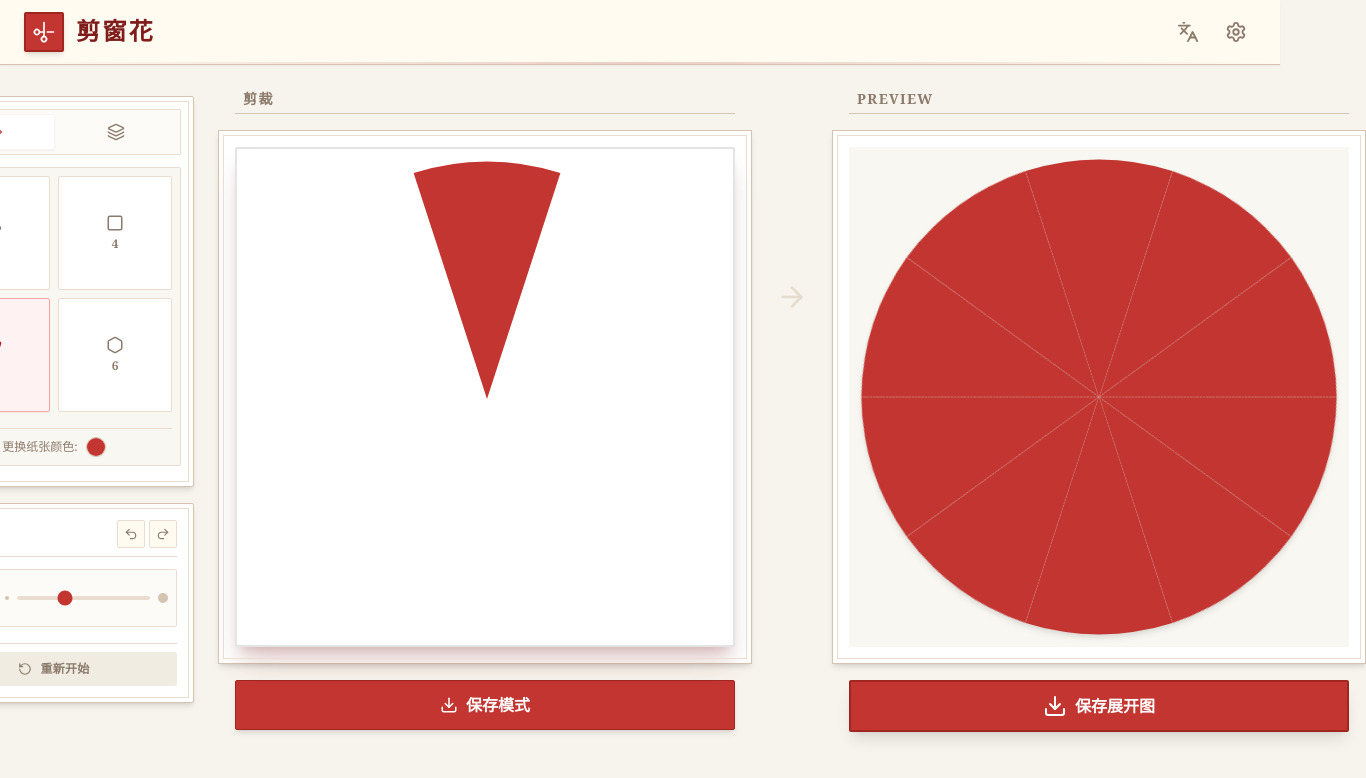
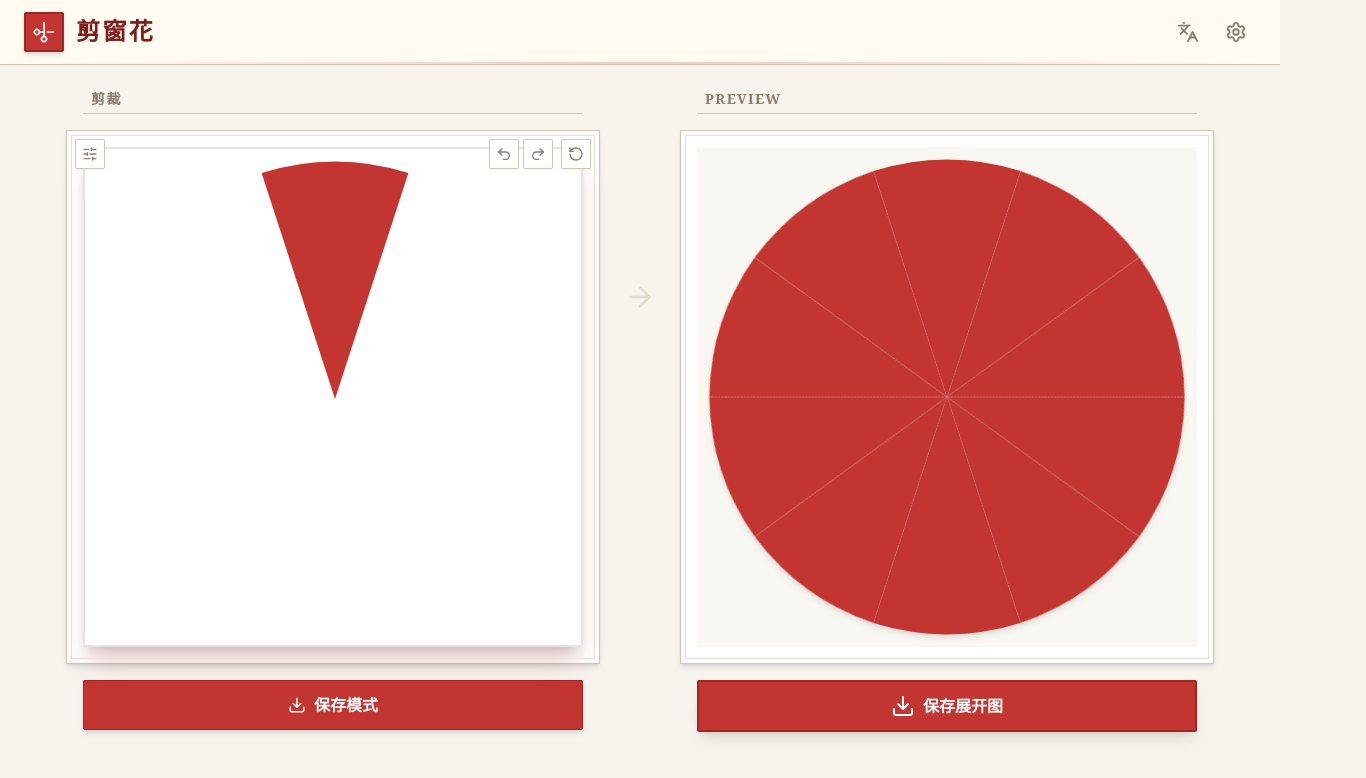
Before and after one commit to yicracks/paper_cut, a React (Vite) app: page / in a window 1280 px wide. Shown: the top 778 px of the page, 1366 px wide, since content can reach past the window. Built offline with nearby package versions, Linux system fonts and the light colour scheme.

Commit message:
UI满意版，但是有BUG，剪裁区的撤回和重做记录的是剪裁区的所有改动包括折叠，但是折叠区的逻辑是没有重做概念的，需要解决这个矛盾，取一种

```diff
--- a/App.tsx
+++ b/App.tsx
@@ -1,6 +1,6 @@
 
 import React, { useState, useRef, useEffect, useCallback } from 'react';
-import { Scissors, Settings, Languages, Download, ArrowRight, AlertTriangle } from 'lucide-react';
+import { Scissors, Settings, Languages, Download, ArrowRight, AlertTriangle, SlidersHorizontal, X, RotateCcw, Undo2, Redo2 } from 'lucide-react';
 import JianzhiCanvas, { JianzhiCanvasHandle } from './components/JianzhiCanvas';
 import Controls from './components/Controls';
 import FoldingControls from './components/FoldingControls';
@@ -10,7 +10,7 @@ import { PresetSimulation } from './utils/presetSimulation';
 import { DrawingTool, FoldDirection, FoldingMode, SimulationEngine, AppSettings, Language } from './types';
 import { saveToGallery } from './utils/db';
 import { TEXT } from './utils/i18n';
-import { SIM_SIZE, DISPLAY_MARGIN, DEFAULT_BRUSH_SIZE, DEFAULT_PAPER_COLOR } from './constants';
+import { SIM_SIZE, DISPLAY_MARGIN, DEFAULT_BRUSH_SIZE, DEFAULT_PAPER_COLOR } from './utils/constants';
 
 // Hook for responsive display size
 const useDisplaySize = (baseSize: number, margin: number = DISPLAY_MARGIN) => {
@@ -57,6 +57,9 @@ const App = () => {
     dynamicTheme: false,
     disableResetWarning: false
   });
+
+  // UI State
+  const [showCuttingSettings, setShowCuttingSettings] = useState(false);
 
   // Reset Warning State
   const [pendingResetAction, setPendingResetAction] = useState<(() => void) | null>(null);
@@ -304,12 +307,61 @@ const App = () => {
       </header>
 
       <main className="max-w-[1400px] mx-auto mt-6 px-2 md:px-4">
-        {/* Main 3-Column Layout with Top Alignment */}
+        {/* Main Layout: Cut Canvas (Center) + Preview (Right) */}
         <div className="flex flex-col xl:flex-row items-start justify-center gap-6">
 
-            {/* COLUMN 1: Folding Controls + Tools */}
-            <div className="w-full xl:w-auto xl:sticky xl:top-24 flex flex-col gap-4">
-                 <div className="w-full max-w-[500px] xl:w-[280px] mx-auto flex flex-col gap-4">
+            {/* COLUMN 1: Drawing Canvas + Overlay Controls */}
+            <div className="flex flex-col gap-4 items-center w-full xl:w-auto">
+                 <div className="flex items-center justify-between w-full max-w-[500px] px-2 border-b border-[#d4c4b0] pb-1">
+                     <span className="text-sm font-bold text-[#8c7b6c] font-serif tracking-widest">{t.step_cut}</span>
+                </div>
+
+                <div className="relative inline-block p-4 bg-white border border-[#d4c4b0] shadow-md z-10 chinese-card">
+                    {/* Settings Toggle Button */}
+                    <button
+                        onClick={() => setShowCuttingSettings(!showCuttingSettings)}
+                        className="absolute top-2 left-2 z-30 p-1.5 bg-white/90 border border-[#d4c4b0] rounded-sm text-[#8c7b6c] hover:text-[#C23531] hover:border-[#C23531] shadow-sm transition-all"
+                        title={t.cuttingSettings}
+                    >
+                        <SlidersHorizontal size={16} />
+                    </button>
+
+                    {/* History Actions (Top Right of Canvas) */}
+                    <div className="absolute top-2 right-2 z-30 flex gap-1">
+                        <button
+                            onClick={() => { canvasRef.current?.undo(); updatePreview(); }}
+                            className="p-1.5 bg-white/90 border border-[#d4c4b0] rounded-sm text-[#8c7b6c] hover:text-[#C23531] hover:border-[#C23531] shadow-sm transition-all"
+                            title={t.undo}
+                        >
+                            <Undo2 size={16} />
+                        </button>
+                        <button
+                            onClick={() => { canvasRef.current?.redo(); updatePreview(); }}
+                            className="p-1.5 bg-white/90 border border-[#d4c4b0] rounded-sm text-[#8c7b6c] hover:text-[#C23531] hover:border-[#C23531] shadow-sm transition-all"
+                            title={t.redo}
+                        >
+                            <Redo2 size={16} />
+                        </button>
+                        <button
+                            onClick={handleResetPaper}
+                            className="p-1.5 bg-white/90 border border-[#d4c4b0] rounded-sm text-[#8c7b6c] hover:text-[#C23531] hover:border-[#C23531] shadow-sm transition-all ml-1"
+                            title={t.startOver}
+                        >
+                            <RotateCcw size={16} />
+                        </button>
+                    </div>
+
+                    {/* Settings Overlay Panel - Small, Compact, Transparent */}
+                    {showCuttingSettings && (
+                        <div className="absolute top-10 left-2 w-48 z-20 bg-white/15 backdrop-blur-[1px] border border-white/30 shadow-lg p-2 rounded-sm overflow-y-auto max-h-[85%] animate-in fade-in duration-200">
+                             <div className="flex justify-between items-center mb-2 pb-1 border-b border-white/20">
+                                <h3 className="text-[10px] font-bold text-[#5c5c5c] uppercase tracking-wide">{t.cuttingSettings}</h3>
+                                <button onClick={() => setShowCuttingSettings(false)} className="text-[#8c7b6c] hover:text-[#C23531]">
+                                    <X size={14} />
+                                </button>
+                             </div>
+
+                             <div className="flex flex-col gap-2">
                                 <FoldingControls
                                     mode={mode}
                                     onModeChange={handleModeChange}
@@ -325,28 +377,18 @@ const App = () => {
                                     themeColor={dynamicThemeColor}
                                     language={language}
                                 />
-
                                 <Controls
                                     tool={tool}
                                     onToolChange={setTool}
                                     brushSize={brushSize}
                                     onBrushSizeChange={setBrushSize}
-                        onUndo={() => { canvasRef.current?.undo(); updatePreview(); }}
-                        onRedo={() => { canvasRef.current?.redo(); updatePreview(); }}
-                        onClear={handleResetPaper}
                                     themeColor={dynamicThemeColor}
                                     language={language}
                                 />
                              </div>
                         </div>
+                    )}
 
-            {/* COLUMN 2: Drawing Canvas */}
-            <div className="flex flex-col gap-4 items-center w-full xl:w-auto">
-                 <div className="flex items-center justify-between w-full max-w-[500px] px-2 border-b border-[#d4c4b0] pb-1">
-                     <span className="text-sm font-bold text-[#8c7b6c] font-serif tracking-widest">{t.step_cut}</span>
-                </div>
-
-                <div className="relative inline-block p-4 bg-white border border-[#d4c4b0] shadow-md z-10 chinese-card">
                     <JianzhiCanvas
                         ref={canvasRef}
                         width={SIM_SIZE}
@@ -379,7 +421,7 @@ const App = () => {
                 <ArrowRight size={32} />
             </div>
 
-            {/* COLUMN 3: Preview */}
+            {/* COLUMN 2: Preview */}
             <div className="flex flex-col gap-4 items-center xl:sticky xl:top-24 w-full xl:w-auto">
                  <div className="flex items-center justify-between w-full max-w-[500px] px-2 border-b border-[#d4c4b0] pb-1">
                      <span className="text-sm font-bold text-[#8c7b6c] font-serif tracking-widest">PREVIEW</span>
--- a/components/Controls.tsx
+++ b/components/Controls.tsx
@@ -1,7 +1,6 @@
 
 import React, { useState, useRef, useEffect } from 'react';
 import {
-    Scissors, RotateCcw, Undo2, Redo2,
     Minus, Brush, ChevronDown
 } from 'lucide-react';
 import { DrawingTool, Language } from '../types';
@@ -12,9 +11,6 @@ interface ControlsProps {
   onToolChange?: (tool: DrawingTool) => void;
   brushSize?: number;
   onBrushSizeChange?: (size: number) => void;
-  onUndo: () => void;
-  onRedo: () => void;
-  onClear: () => void;
   themeColor?: string;
   language: Language;
 }
@@ -24,9 +20,6 @@ const Controls: React.FC<ControlsProps> = ({
   onToolChange,
   brushSize = 2,
   onBrushSizeChange,
-  onUndo,
-  onRedo,
-  onClear,
   themeColor,
   language
 }) => {
@@ -47,13 +40,13 @@ const Controls: React.FC<ControlsProps> = ({
 
   const getToolIcon = (currentTool: DrawingTool) => {
       switch (currentTool) {
-          case 'line': return <Minus size={18} />;
+          case 'line': return <Minus size={16} />;
           case 'arc': return (
-             <svg width="18" height="18" viewBox="0 0 24 24" fill="none" stroke="currentColor" strokeWidth="2" strokeLinecap="round" strokeLinejoin="round">
+             <svg width="16" height="16" viewBox="0 0 24 24" fill="none" stroke="currentColor" strokeWidth="2" strokeLinecap="round" strokeLinejoin="round">
                 <path d="M3 18C3 10 10 3 18 3" />
              </svg>
           );
-          default: return <Brush size={18} />;
+          default: return <Brush size={16} />;
       }
   };
 
@@ -63,46 +56,18 @@ const Controls: React.FC<ControlsProps> = ({
   };
 
   return (
-    <div className="flex flex-col gap-3 w-full p-4 bg-white rounded-sm shadow-md border border-[#d4c4b0] chinese-card">
-
-        <div className="flex flex-col gap-3">
-            <div className="flex items-center justify-between gap-2 border-b border-[#eaddcf] pb-2">
-                {/* Visual Title */}
-                <div className="flex items-center gap-2 text-[#8c7b6c] font-bold uppercase text-xs tracking-wider font-serif">
-                    <Scissors size={14} />
-                    <span>{t.tools}</span>
-                </div>
-
-                {/* History Actions */}
-                <div className="flex items-center gap-1">
-                    <button
-                        onClick={onUndo}
-                        className="w-7 h-7 flex items-center justify-center rounded-sm bg-[#fffbf0] border border-[#eaddcf] text-[#8c7b6c] hover:text-red-800 hover:border-red-200 transition-all"
-                        title={t.undo}
-                    >
-                        <Undo2 size={14} />
-                    </button>
-                    <button
-                        onClick={onRedo}
-                        className="w-7 h-7 flex items-center justify-center rounded-sm bg-[#fffbf0] border border-[#eaddcf] text-[#8c7b6c] hover:text-red-800 hover:border-red-200 transition-all"
-                        title={t.redo}
-                    >
-                        <Redo2 size={14} />
-                    </button>
-                </div>
-            </div>
-
+    <div className="flex flex-col gap-2 w-full p-2 rounded-sm border border-transparent">
         {/* Row 1: Consolidated Tool + Slider */}
-            <div className="flex items-center gap-3 bg-[#fdfbf7] p-2 rounded-sm border border-[#eaddcf] relative">
+        <div className="flex items-center gap-2 relative">
 
             {/* Consolidated Tool Button */}
             <div className="relative" ref={menuRef}>
                 <button
                     onClick={() => setIsToolMenuOpen(!isToolMenuOpen)}
-                        className={`w-10 h-10 flex items-center justify-center gap-0.5 rounded-sm border-2 transition-all ${
+                    className={`w-8 h-8 flex items-center justify-center gap-0.5 rounded-sm border transition-all ${
                         themeColor
-                            ? 'bg-[#C23531] text-white border-[#a02622] shadow-sm'
-                            : 'bg-[#C23531] text-white border-[#a02622] shadow-sm'
+                        ? 'bg-[#C23531]/90 text-white border-[#a02622] shadow-sm'
+                        : 'bg-[#C23531]/90 text-white border-[#a02622] shadow-sm'
                     }`}
                     style={themeColor ? { backgroundColor: themeColor, borderColor: themeColor } : {}}
                     title="Select Drawing Tool"
@@ -113,7 +78,7 @@ const Controls: React.FC<ControlsProps> = ({
 
                 {/* Dropdown Menu */}
                 {isToolMenuOpen && (
-                        <div className="absolute top-full left-0 mt-1 z-50 bg-white border border-[#d4c4b0] shadow-xl rounded-sm p-1 flex flex-col gap-1 w-28 animate-in fade-in zoom-in-95 duration-100">
+                    <div className="absolute top-full left-0 mt-1 z-50 bg-white border border-[#d4c4b0] shadow-xl rounded-sm p-1 flex flex-col gap-1 w-24 animate-in fade-in zoom-in-95 duration-100">
                             <button onClick={() => handleToolSelect('brush')} className={`flex items-center gap-2 px-2 py-1.5 text-xs text-left rounded-sm hover:bg-[#fffbf0] ${tool === 'brush' ? 'text-red-700 font-bold bg-[#fdfbf7]' : 'text-[#5c5c5c]'}`}>
                             <Brush size={14} /> Brush
                             </button>
@@ -128,36 +93,23 @@ const Controls: React.FC<ControlsProps> = ({
                 )}
             </div>
 
-                <div className="w-px h-6 bg-[#d4c4b0]"></div>
+            <div className="w-px h-6 bg-white/30"></div>
 
                 {/* Size Slider - Expanded to take remaining space */}
             <div className="flex items-center gap-2 flex-1 min-w-0">
-                    <div className="w-1 h-1 rounded-full bg-[#d4c4b0] flex-shrink-0"></div>
+                <div className="w-1 h-1 rounded-full bg-white/50 flex-shrink-0"></div>
                 <input
                     type="range"
                     min="2"
                     max="40"
                     value={brushSize}
                     onChange={(e) => onBrushSizeChange?.(parseInt(e.target.value))}
-                        className="w-full h-1 bg-[#eaddcf] rounded-full appearance-none cursor-pointer accent-[#C23531] hover:accent-red-700"
+                    className="w-full h-1 bg-white/40 rounded-full appearance-none cursor-pointer accent-[#C23531] hover:accent-red-700 opacity-90 hover:opacity-100 transition-opacity"
                     style={{ accentColor: themeColor || '#C23531' }}
                     title={t.thickness}
                 />
-                    <div className="w-2.5 h-2.5 rounded-full bg-[#d4c4b0] flex-shrink-0"></div>
+                <div className="w-2.5 h-2.5 rounded-full bg-white/50 flex-shrink-0"></div>
             </div>
-            </div>
-        </div>
-
-      {/* Footer Actions: Reset */}
-      <div className="pt-2 border-t border-[#eaddcf] relative mt-1">
-            <button
-              onClick={onClear}
-              className="w-full py-2 rounded-sm bg-[#f0ece2] text-[#8c7b6c] hover:bg-red-50 hover:text-red-700 hover:border-red-200 border border-transparent transition-all flex items-center justify-center gap-2 font-serif font-bold tracking-wide text-xs"
-              title={t.startOver}
-            >
-              <RotateCcw size={14} />
-              {t.startOver}
-            </button>
         </div>
     </div>
   );
--- a/components/FoldingControls.tsx
+++ b/components/FoldingControls.tsx
@@ -36,8 +36,8 @@ const FoldingControls: React.FC<FoldingControlsProps> = ({
 }) => {
   const t = TEXT[language];
 
-  // Smaller icons (size 18 instead of 24)
-  const ICON_SIZE = 18;
+  // Smaller icons requested
+  const ICON_SIZE = 14;
 
   const Button = ({ dir, icon: Icon, labelKey }: { dir: FoldDirection, icon: any, labelKey: string }) => {
     const disabled = !canFold(dir);
@@ -48,10 +48,10 @@ const FoldingControls: React.FC<FoldingControlsProps> = ({
       <button
         onClick={() => onFold(dir)}
         disabled={disabled}
-        className={`flex items-center justify-center p-2 rounded-sm transition-all aspect-square w-full h-full relative border ${
+        className={`flex items-center justify-center p-1.5 rounded-sm transition-all aspect-square w-full h-full relative border ${
           disabled
-            ? 'bg-[#f8f8f8] text-zinc-200 border-zinc-100 cursor-not-allowed'
-            : 'bg-white shadow-sm hover:shadow-md hover:bg-red-50 text-[#5c5c5c] hover:text-[#C23531] border-[#eaddcf] hover:border-red-200'
+            ? 'bg-white/20 text-zinc-300 border-white/20 cursor-not-allowed'
+            : 'bg-white/40 shadow-sm hover:shadow-md hover:bg-white/60 text-[#2C2C2C] hover:text-[#C23531] border-white/30 hover:border-red-200'
         }`}
         title={`${label}`}
       >
@@ -69,18 +69,18 @@ const FoldingControls: React.FC<FoldingControlsProps> = ({
       } : {};
 
       const activeClass = isSelected
-        ? (themeColor ? 'shadow-sm' : 'bg-red-50 border-red-300 text-red-700 shadow-sm')
-        : 'bg-white border-[#eaddcf] text-[#8c7b6c] hover:bg-[#fffbf0] hover:text-[#5c5c5c] hover:border-[#d4c4b0]';
+        ? (themeColor ? 'shadow-sm' : 'bg-red-50/80 border-red-300 text-red-700 shadow-sm')
+        : 'bg-white/40 border-white/30 text-[#5c5c5c] hover:bg-white/60 hover:text-[#2C2C2C] hover:border-white/50';
 
       return (
         <button
             onClick={() => onPresetSelect(count)}
             style={activeStyle}
-            className={`flex flex-col items-center justify-center p-2 rounded-sm transition-all aspect-square border ${activeClass}`}
+            className={`flex flex-col items-center justify-center p-1.5 rounded-sm transition-all aspect-square border ${activeClass}`}
             title={`${count}-Fold`}
         >
-            <Icon size={ICON_SIZE} strokeWidth={2} className="mb-1" />
-            <span className="text-xs font-bold font-serif">{count}</span>
+            <Icon size={ICON_SIZE} strokeWidth={2} className="mb-0.5" />
+            <span className="text-[10px] font-bold font-serif">{count}</span>
         </button>
       );
   };
@@ -88,17 +88,17 @@ const FoldingControls: React.FC<FoldingControlsProps> = ({
   const activeTabStyle = themeColor ? { color: themeColor } : { color: '#C23531' };
 
   return (
-    <div className="w-full p-3 bg-white rounded-sm shadow-md border border-[#d4c4b0] chinese-card">
+    <div className="w-full">
 
       {/* Mode Toggle Tabs - Preset first */}
-      <div className="flex bg-[#fdfbf7] p-1 rounded-sm mb-3 border border-[#eaddcf]">
+      <div className="flex bg-white/20 p-0.5 rounded-sm mb-2 border border-white/20">
         <button
           onClick={() => onModeChange('preset')}
           style={mode === 'preset' ? activeTabStyle : {}}
-          className={`flex-1 py-2 flex items-center justify-center rounded-sm transition-all ${
+          className={`flex-1 py-1 flex items-center justify-center rounded-sm transition-all ${
             mode === 'preset'
-            ? 'bg-white shadow-sm border border-zinc-100'
-            : 'text-[#8c7b6c] hover:text-[#5c5c5c]'
+            ? 'bg-white/80 shadow-sm border border-white/30'
+            : 'text-[#5c5c5c] hover:text-[#2C2C2C]'
           }`}
           title={t.presetPatterns}
         >
@@ -107,10 +107,10 @@ const FoldingControls: React.FC<FoldingControlsProps> = ({
         <button
           onClick={() => onModeChange('custom')}
           style={mode === 'custom' ? activeTabStyle : {}}
-          className={`flex-1 py-2 flex items-center justify-center rounded-sm transition-all ${
+          className={`flex-1 py-1 flex items-center justify-center rounded-sm transition-all ${
             mode === 'custom'
-            ? 'bg-white shadow-sm border border-zinc-100'
-            : 'text-[#8c7b6c] hover:text-[#5c5c5c]'
+            ? 'bg-white/80 shadow-sm border border-white/30'
+            : 'text-[#5c5c5c] hover:text-[#2C2C2C]'
           }`}
           title={t.freeFold}
         >
@@ -119,14 +119,14 @@ const FoldingControls: React.FC<FoldingControlsProps> = ({
       </div>
 
       {mode === 'custom' ? (
-        <div className="grid grid-cols-3 gap-2 mb-2 relative p-2 bg-[#f9f7f2] border border-[#eaddcf] rounded-sm">
+        <div className="grid grid-cols-3 gap-1 mb-1 relative p-1 bg-white/10 border border-white/20 rounded-sm">
             <Button dir="TL" icon={CornerLeftUp} labelKey="fold_TL" />
             <Button dir="UP" icon={ArrowUp} labelKey="fold_UP" />
             <Button dir="TR" icon={CornerRightUp} labelKey="fold_TR" />
 
             <Button dir="LEFT" icon={ArrowLeft} labelKey="fold_LEFT" />
             <div className="flex items-center justify-center relative">
-                <div className="relative w-6 h-6 rounded-full overflow-hidden shadow-sm border-2 border-white ring-1 ring-[#d4c4b0]">
+                <div className="relative w-5 h-5 rounded-full overflow-hidden shadow-sm border-2 border-white ring-1 ring-[#d4c4b0]">
                     <input
                         type="color"
                         value={paperColor}
@@ -147,16 +147,16 @@ const FoldingControls: React.FC<FoldingControlsProps> = ({
             <Button dir="BR" icon={CornerRightDown} labelKey="fold_BR" />
         </div>
       ) : (
-        <div className="grid grid-cols-2 gap-2 mb-2 p-2 bg-[#f9f7f2] border border-[#eaddcf] rounded-sm">
+        <div className="grid grid-cols-2 gap-1 mb-1 p-1 bg-white/10 border border-white/20 rounded-sm">
             <PresetButton count={3} icon={Triangle} />
             <PresetButton count={4} icon={Square} />
             <PresetButton count={5} icon={Pentagon} />
             <PresetButton count={6} icon={Hexagon} />
             {/* Color picker for preset mode */}
-            <div className="col-span-2 mt-2 flex justify-center border-t border-[#eaddcf] pt-2">
+            <div className="col-span-2 mt-1 flex justify-center border-t border-white/20 pt-1">
                  <div className="flex items-center gap-2">
-                    <span className="text-xs text-[#8c7b6c] font-serif">{t.changeColor}:</span>
-                    <div className="relative w-5 h-5 rounded-full overflow-hidden shadow-sm border border-[#d4c4b0]">
+                    <span className="text-[10px] text-[#5c5c5c] font-serif">{t.changeColor}:</span>
+                    <div className="relative w-4 h-4 rounded-full overflow-hidden shadow-sm border border-white/50">
                         <input
                             type="color"
                             value={paperColor}
@@ -171,13 +171,13 @@ const FoldingControls: React.FC<FoldingControlsProps> = ({
       )}
 
       {mode === 'custom' && (
-        <div className="mt-3 flex justify-center">
+        <div className="mt-2 flex justify-center">
              <button
                 onClick={onReset}
-                className="w-full py-1.5 flex items-center justify-center rounded-sm bg-[#f0ece2] text-[#8c7b6c] border border-transparent hover:border-[#d4c4b0] hover:text-[#5c5c5c] transition-colors gap-2 text-xs"
+                className="w-full py-1 flex items-center justify-center rounded-sm bg-white/30 text-[#5c5c5c] border border-transparent hover:border-white/50 hover:text-[#2C2C2C] transition-colors gap-2 text-[10px]"
                 title={t.resetPaper}
             >
-                <RotateCcw size={14} />
+                <RotateCcw size={12} />
                 {t.resetPaper}
             </button>
         </div>
--- a/utils/i18n.ts
+++ b/utils/i18n.ts
@@ -16,6 +16,7 @@ export const TEXT = {
     download: "Download",
     savePattern: "Save Mode",
     saveResult: "Save Result",
+    cuttingSettings: "Cutting Settings",
 
     // Folding
     freeFold: "Free Fold",
@@ -91,6 +92,7 @@ export const TEXT = {
     download: "下载保存",
     savePattern: "保存模式",
     saveResult: "保存展开图",
+    cuttingSettings: "剪裁设定",
 
     // Folding
     freeFold: "自由折叠",
```
Lines whose indentation alone changed are shown as unchanged.
